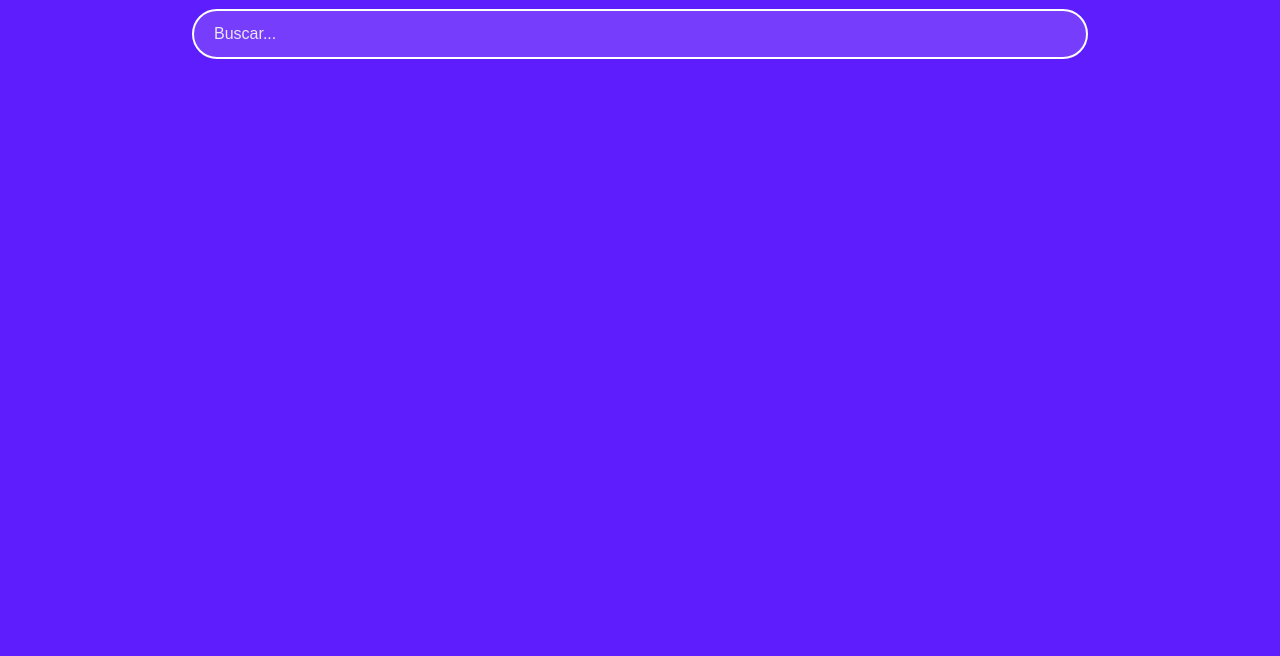
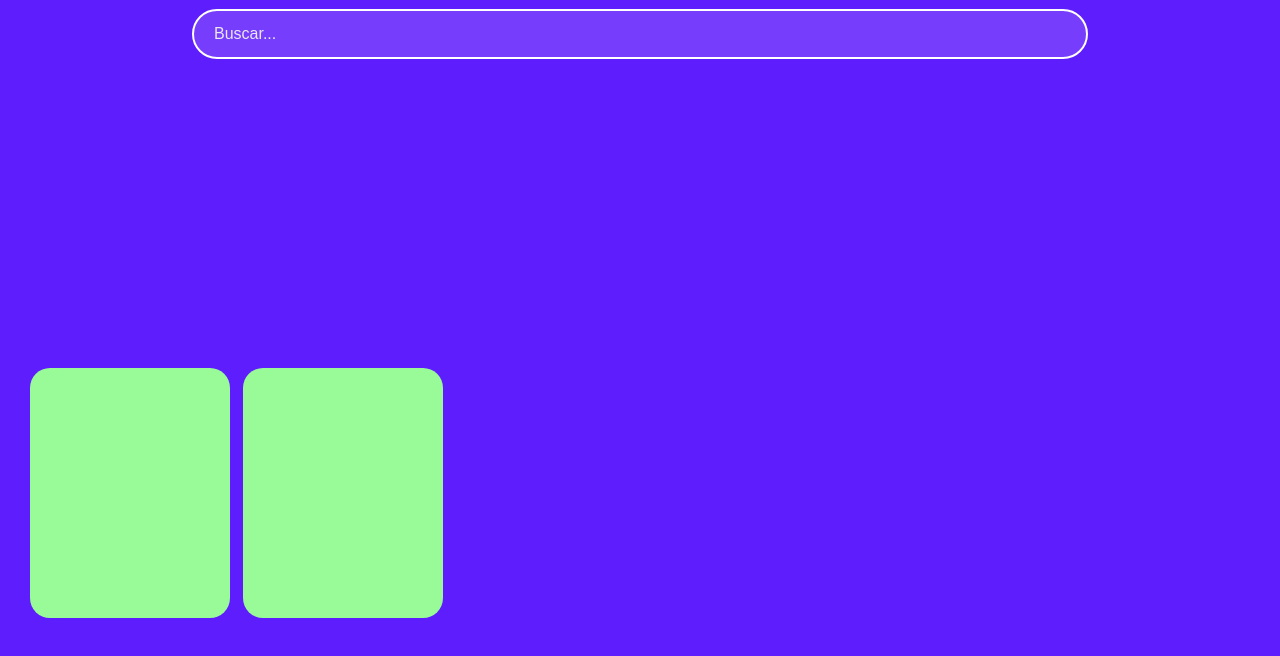
Before and after one commit to AlxBaylon/platzi-video, a plain HTML site: page index.html in a window 1280 px wide. Shown: the part 112-768 px from the top of the page. Drawn offline with Linux system fonts and the light colour scheme; a web font is replaced by a local one.

Commit message:
Estrcutura principal del carrousel lista

```diff
--- a/css/styles.css
+++ b/css/styles.css
@@ -104,3 +104,41 @@ body{
 ::placeholder{
     color: var(--white);
 }
+
+/* carrousel-section */
+.carrousel{
+    width: 100%;
+    overflow: scroll;
+    padding: 30px;
+    position: relative;
+    /* display: flex; */
+}
+.carrousel__container{
+    white-space: nowrap;
+    margin: 70px 0px;
+    padding-bottom: 10px;
+}
+
+.carrousel__item{
+    width: 200px;
+    height: 250px;
+    border-radius: 20px;
+    background-color: palegreen; /*provisional*/
+    overflow: hidden;
+    margin-right: 10px;
+    display: inline-block;
+    cursor: pointer;
+    transition: 450ms all;
+    transform-origin: center left;
+    position: relative;
+}
+.carrousel__item:hover~.carrousel__item{
+    transform: translate3d(100px, 0, 0);
+}
+.carrousel__container:hover .carrousel__item{
+    opacity: 0.3;
+}
+.carrousel__container:hover .carrousel__item:hover{
+    transform: scale(1.5);
+    opacity: 1;
+}
--- a/index.html
+++ b/index.html
@@ -25,5 +25,11 @@
         <h2 class="main__title">¿Qué quiere ver hoy?</h2>
         <input class="input" type="text" placeholder="Buscar...">
     </section>
+    <section class="carrousel">
+        <div class="carrousel__container">
+            <div class="carrousel__item"></div>
+            <div class="carrousel__item"></div>
+        </div>
+    </section>
 </body>
 </html>
```
